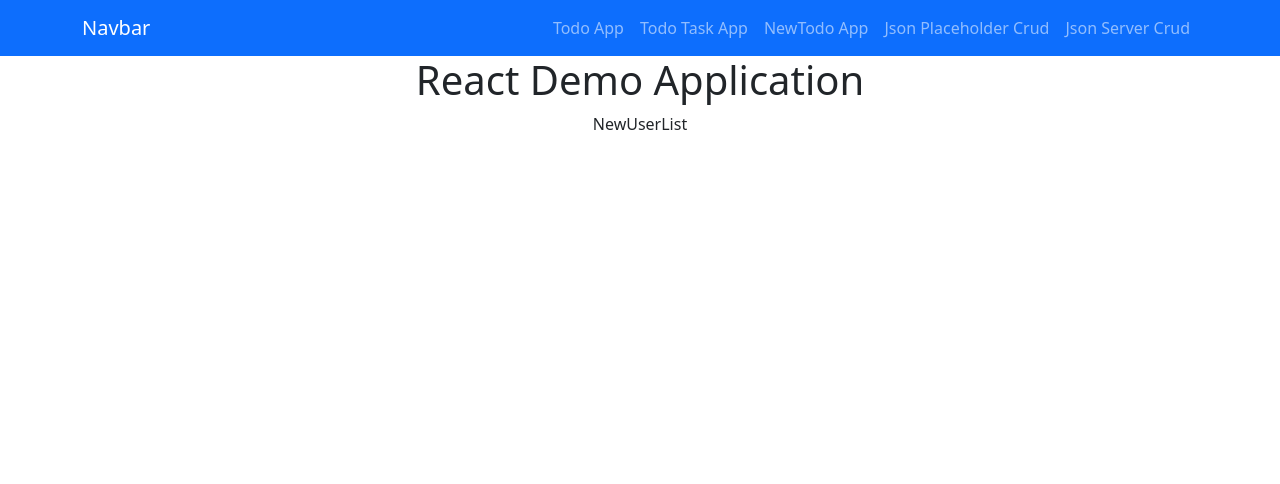
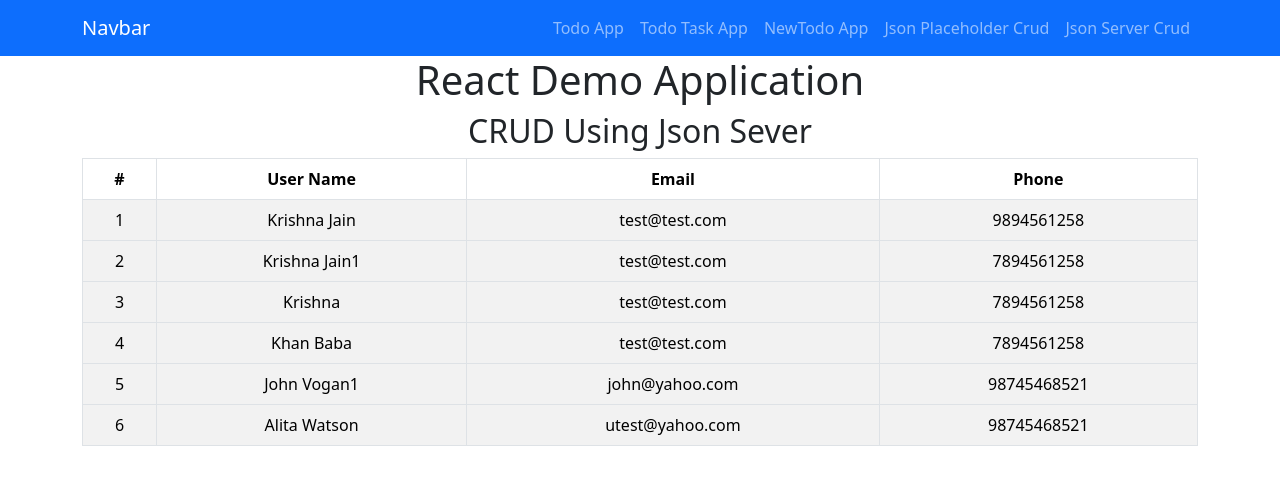
Before and after one commit to gitcoder-23/react18-demo-tutorial-app-kr, a React (Create React App) app: page /jsonserver/newuserlist in a window 1280 px wide. Shown: the top 484 px of the page. Built offline with nearby package versions, Linux system fonts and the light colour scheme; data requests are answered from the project's data file.

Commit message:
new json server api added

```diff
--- a/src/CrudRealJsonServer/NewUserList.js
+++ b/src/CrudRealJsonServer/NewUserList.js
@@ -1,7 +1,53 @@
-import React from 'react';
+import axios from 'axios';
+import React, { useEffect, useState } from 'react';
+import { Table } from 'react-bootstrap';
 
 const NewUserList = () => {
-  return <div>NewUserList</div>;
+  const [allUSerDatas, setAllUSerDatas] = useState([]);
+  const getAllUsers = () => {
+    axios
+      .get(`${process.env.REACT_APP_JSON_SERVER_BASE_URL}/user`)
+      .then((resp) => {
+        console.log('resp=>', resp);
+        setAllUSerDatas(resp.data.reverse());
+      })
+      .catch((err) => {
+        console.log('err=>', err);
+      });
+  };
+
+  useEffect(() => {
+    getAllUsers();
+  }, []);
+
+  return (
+    <div className="container">
+      <h2>CRUD Using Json Sever</h2>
+      <Table striped bordered hover>
+        <thead>
+          <tr>
+            <th>#</th>
+            <th>User Name</th>
+            <th>Email</th>
+            <th>Phone</th>
+          </tr>
+        </thead>
+        {allUSerDatas &&
+          allUSerDatas.map((udata, index) => {
+            return (
+              <tbody key={udata.id}>
+                <tr>
+                  <td>{index + 1}</td>
+                  <td>{udata.employeename}</td>
+                  <td>{udata.email}</td>
+                  <td>{udata.phone}</td>
+                </tr>
+              </tbody>
+            );
+          })}
+      </Table>
+    </div>
+  );
 };
 
 export default NewUserList;
```
